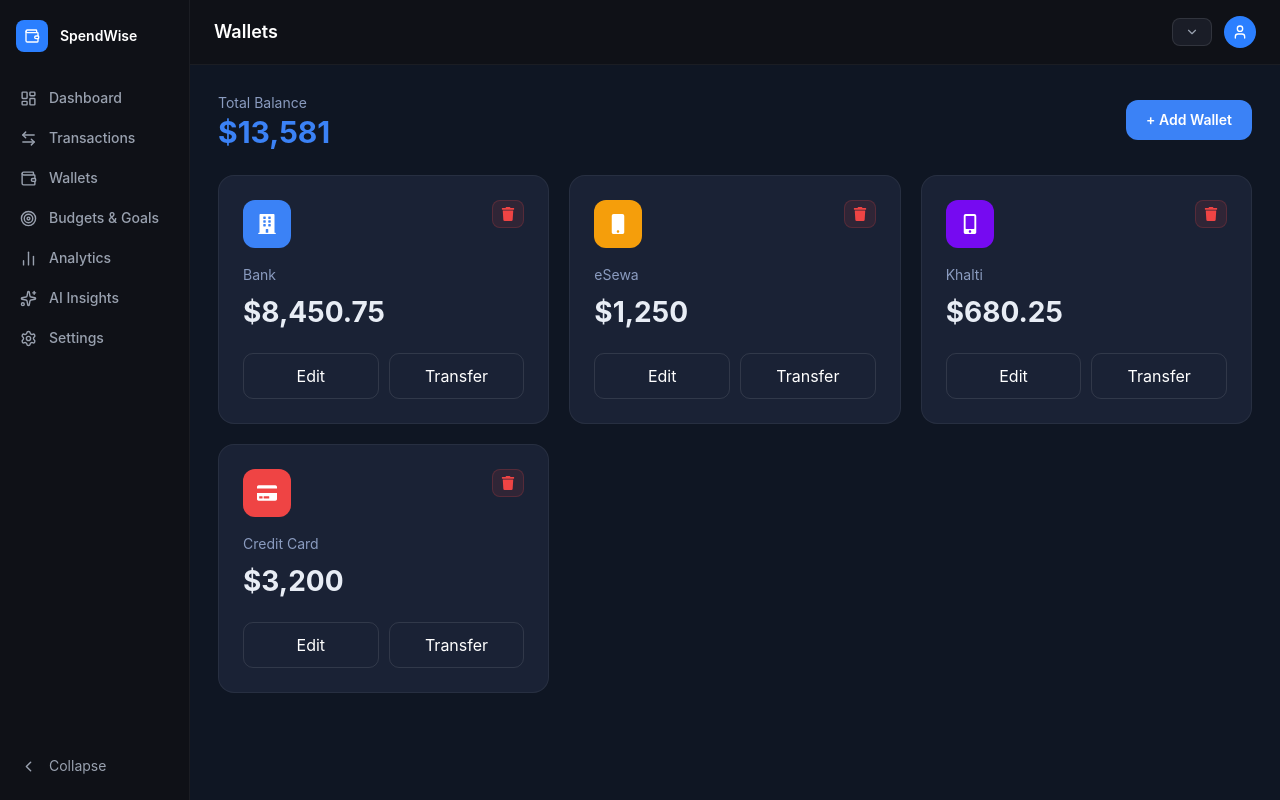
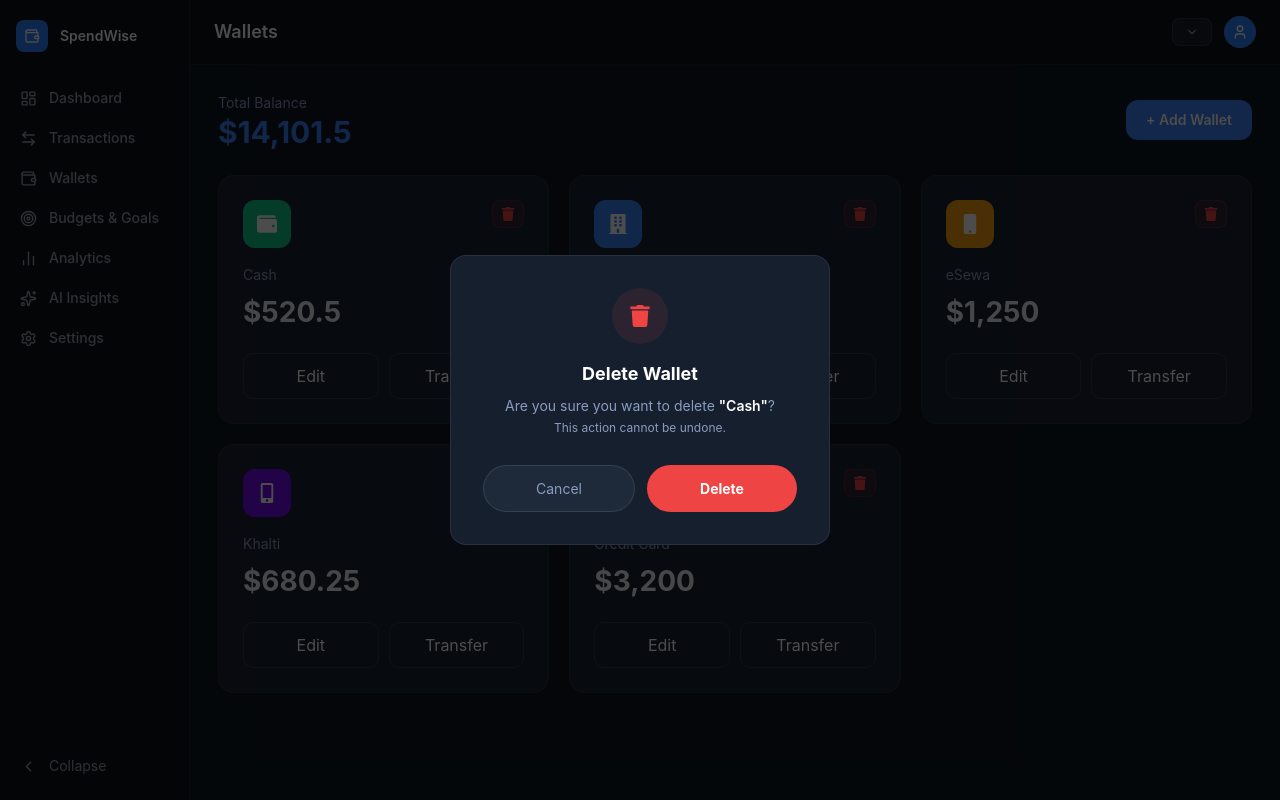
Before and after one commit to sanyamrajbhandari/colab-expense-tracker-frontend, a React (Vite) app: page /wallets in a window 1280 px wide. Both pictures are taken after a click on the button 508 px from the left and 214 px from the top of the page. Built offline with nearby package versions, Linux system fonts and the light colour scheme.

Commit message:
feat: add delete confirmation modal to WalletCard

```diff
--- a/src/components/Wallets/WalletCard.jsx
+++ b/src/components/Wallets/WalletCard.jsx
@@ -1,32 +1,50 @@
+import { useState } from "react";
 import { FaWallet, FaBuilding, FaMobile, FaMobileAlt, FaCreditCard, FaTrash } from "react-icons/fa";
 
 const icons = {
-  cash: <FaWallet size={20} color="white" />,
-  bank: <FaBuilding size={20} color="white" />,
-  esewa: <FaMobile size={20} color="white" />,
-  khalti: <FaMobileAlt size={20} color="white" />,
+  cash:   <FaWallet     size={20} color="white" />,
+  bank:   <FaBuilding   size={20} color="white" />,
+  esewa:  <FaMobile     size={20} color="white" />,
+  khalti: <FaMobileAlt  size={20} color="white" />,
   credit: <FaCreditCard size={20} color="white" />,
 };
 
 const WalletCard = ({ walletName, balance, currency, iconColor, type, onEdit, onTransfer, onDelete }) => {
+
+  /** Controls visibility of the delete confirmation modal */
+  const [showConfirm, setShowConfirm] = useState(false);
+
   return (
+    <>
+      {/* ── Wallet Card ── */}
       <div style={{ background: "#1a2235", borderRadius: "16px", padding: "24px", border: "1px solid rgba(255,255,255,0.06)" }}>
 
         {/* Icon + Delete Button Row */}
         <div style={{ display: "flex", justifyContent: "space-between", alignItems: "flex-start", marginBottom: "16px" }}>
+
+          {/* Wallet type icon */}
           <div style={{ width: "48px", height: "48px", borderRadius: "12px", background: iconColor, display: "flex", alignItems: "center", justifyContent: "center" }}>
             {icons[type]}
           </div>
-        <button onClick={onDelete} style={{ background: "rgba(239,68,68,0.1)", border: "1px solid rgba(239,68,68,0.2)", borderRadius: "8px", padding: "6px 8px", cursor: "pointer", color: "#ef4444", display: "flex", alignItems: "center" }}>
+
+          {/* Delete button - opens confirmation modal */}
+          <button
+            onClick={() => setShowConfirm(true)}
+            style={{ background: "rgba(239,68,68,0.1)", border: "1px solid rgba(239,68,68,0.2)", borderRadius: "8px", padding: "6px 8px", cursor: "pointer", color: "#ef4444", display: "flex", alignItems: "center" }}
+          >
             <FaTrash size={14} />
           </button>
         </div>
 
+        {/* Wallet Name */}
         <p style={{ color: "#8a9bbf", fontSize: "14px", margin: "0 0 6px" }}>{walletName}</p>
+
+        {/* Balance */}
         <h2 style={{ color: "#e8edf5", fontSize: "28px", fontWeight: "700", margin: "0 0 20px" }}>
           {currency}{balance.toLocaleString()}
         </h2>
 
+        {/* Edit + Transfer Buttons */}
         <div style={{ display: "flex", gap: "10px" }}>
           <button onClick={onEdit} style={{ flex: 1, padding: "10px", borderRadius: "10px", background: "transparent", border: "1px solid rgba(255,255,255,0.1)", color: "#fff", cursor: "pointer" }}>
             Edit
@@ -36,6 +54,59 @@ const WalletCard = ({ walletName, balance, currency, iconColor, type, onEdit, on
           </button>
         </div>
       </div>
+
+      {/* ── Delete Confirmation Modal ── */}
+      {showConfirm && (
+        // Overlay: click outside to cancel
+        <div
+          onClick={() => setShowConfirm(false)}
+          style={{ position: "fixed", inset: 0, background: "rgba(0,0,0,0.7)", display: "flex", alignItems: "center", justifyContent: "center", zIndex: 100 }}
+        >
+          {/* Modal box: stop click bubbling */}
+          <div
+            onClick={(e) => e.stopPropagation()}
+            style={{ background: "#151f2e", borderRadius: "16px", padding: "32px", width: "380px", border: "1px solid rgba(255,255,255,0.08)", textAlign: "center" }}
+          >
+            {/* Trash icon */}
+            <div style={{ width: "56px", height: "56px", borderRadius: "50%", background: "rgba(239,68,68,0.1)", display: "flex", alignItems: "center", justifyContent: "center", margin: "0 auto 16px" }}>
+              <FaTrash size={22} color="#ef4444" />
+            </div>
+
+            {/* Title */}
+            <h3 style={{ color: "#fff", fontSize: "18px", fontWeight: "700", margin: "0 0 8px" }}>
+              Delete Wallet
+            </h3>
+
+            {/* Confirmation message with wallet name */}
+            <p style={{ color: "#8a9bbf", fontSize: "14px", margin: "0 0 28px" }}>
+              Are you sure you want to delete{" "}
+              <span style={{ color: "#fff", fontWeight: "600" }}>"{walletName}"</span>?
+              <br />
+              <span style={{ fontSize: "12px" }}>This action cannot be undone.</span>
+            </p>
+
+            {/* Cancel + Confirm Buttons */}
+            <div style={{ display: "flex", gap: "12px" }}>
+              {/* Cancel - closes modal */}
+              <button
+                onClick={() => setShowConfirm(false)}
+                style={{ flex: 1, padding: "12px", borderRadius: "30px", background: "#1e2a3a", border: "1px solid rgba(255,255,255,0.1)", color: "#8a9bbf", cursor: "pointer", fontSize: "14px" }}
+              >
+                Cancel
+              </button>
+
+              {/* Confirm - deletes wallet and closes modal */}
+              <button
+                onClick={() => { onDelete(); setShowConfirm(false); }}
+                style={{ flex: 1, padding: "12px", borderRadius: "30px", background: "#ef4444", border: "none", color: "#fff", cursor: "pointer", fontWeight: "700", fontSize: "14px" }}
+              >
+                Delete
+              </button>
+            </div>
+          </div>
+        </div>
+      )}
+    </>
   );
 };
 
```
Lines whose indentation alone changed are shown as unchanged.
